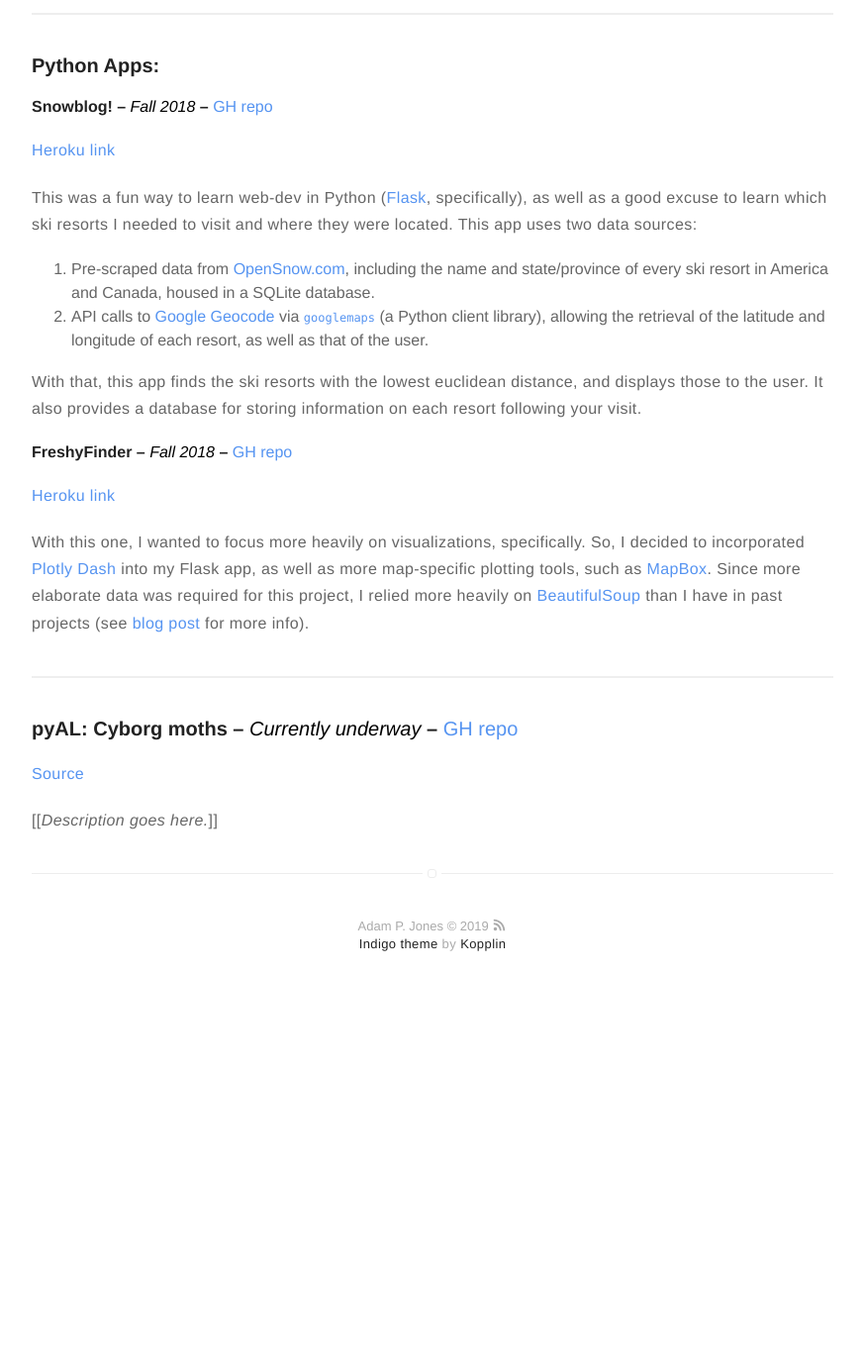
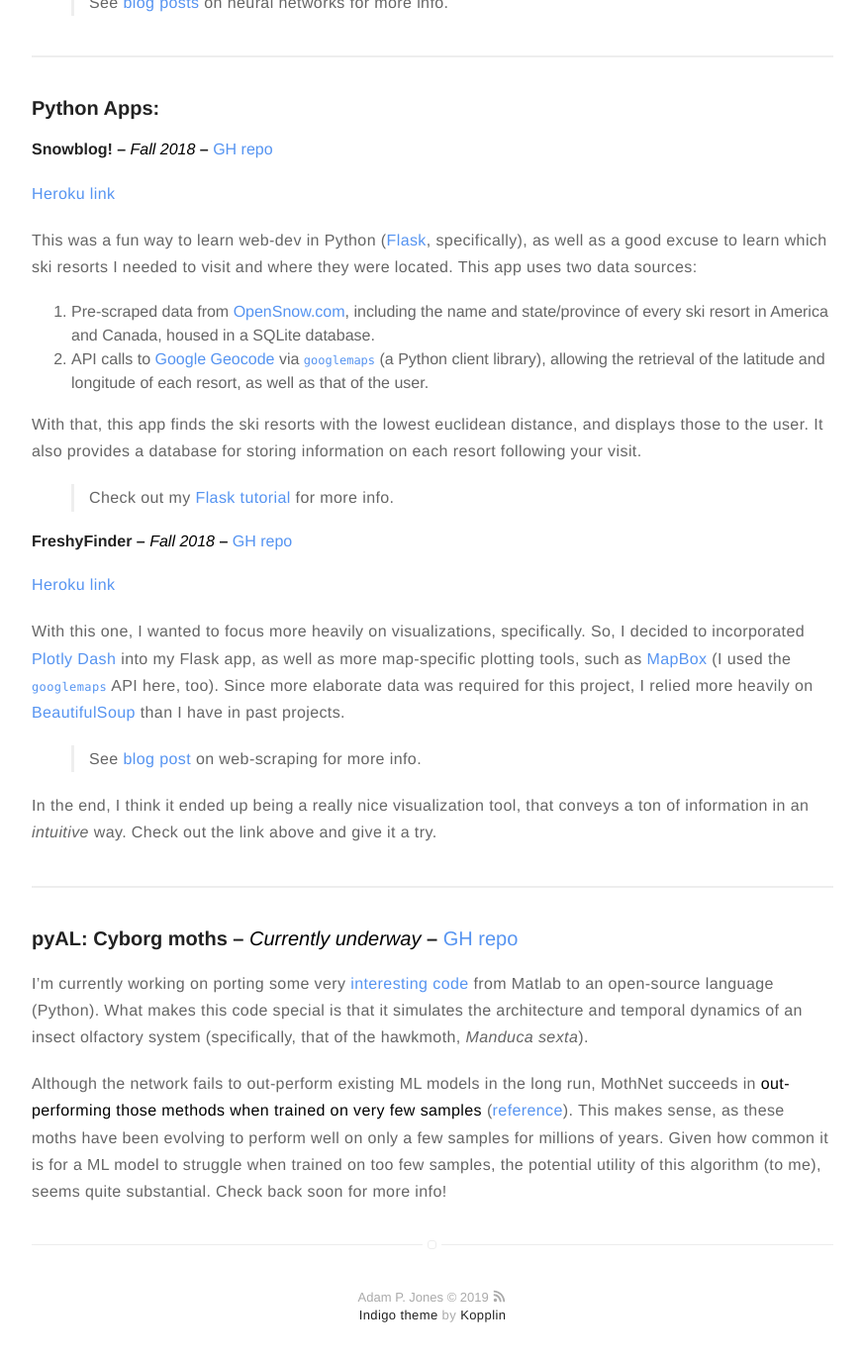
Before and after one commit to meccaLeccaHi/meccaLeccaHi.github.io, a Jekyll site: the page built from projects.md, in a window 1280 px wide and 1400 px high, scrolled down 7731 px. Shown: the top 1375 px of the window at 99% size, without its empty margins (203-1076 px from the left). Built offline with Jekyll 4.4.1, drawn with Linux system fonts in a browser that asks for light colours; before the commit the page ends 8756 px from its top, so only the background shows below that.

Commit message:
adding project descriptions

```diff
--- a/projects.md
+++ b/projects.md
@@ -94,6 +94,8 @@
 Because this problem was *so* well suited to image classification, our models performed with *extremely high accuracy* (**>98%**, see examples below).
 {% include double_figure.html url1="https://camo.githubusercontent.com/aa07576b4f9da35caf829c1b53b0ba69e9fbd27d/68747470733a2f2f692e696d6775722e636f6d2f6548656a75395a2e706e67" width1="35%" width2="30%"  url2="https://camo.githubusercontent.com/249d6d81fae9779f219f30080d9f6fd0d3bcbd4d/68747470733a2f2f692e696d6775722e636f6d2f7a6959686e6b692e706e67" caption="Semantic-category (left) and image-rotation (right) prediction examples." %}
 
+> See [blog posts](../tags/#neural-network/) on neural networks for more info.
+
 ---
 
 ### Python Apps:
@@ -106,15 +108,20 @@
 2. API calls to [Google Geocode](https://developers.google.com/maps/documentation/geocoding/start) via [`googlemaps`](https://github.com/googlemaps/google-maps-services-python) (a Python client library), allowing the retrieval of the latitude and longitude of each resort, as well as that of the user.
 
 With that, this app finds the ski resorts with the lowest euclidean distance, and displays those to the user. It also provides a database for storing information on each resort following your visit.
+> Check out my [Flask tutorial](../web-apps-with-flask/) for more info.
 
 #### FreshyFinder -- ***Fall 2018*** -- [GH repo](https://github.com/meccaLeccaHi/snow_scraper)
 [Heroku link](https://snowscraper.herokuapp.com/)
 
-With this one, I wanted to focus more heavily on visualizations, specifically. So, I decided to incorporated [Plotly Dash](Plotly Dash) into my Flask app, as well as more map-specific plotting tools, such as [MapBox](MapBox). Since more elaborate data was required for this project, I relied more heavily on [BeautifulSoup]() than I have in past projects (see [blog post](../webscraping/) for more info).
+With this one, I wanted to focus more heavily on visualizations, specifically. So, I decided to incorporated [Plotly Dash](Plotly Dash) into my Flask app, as well as more map-specific plotting tools, such as [MapBox](MapBox) (I used the [`googlemaps`](https://github.com/googlemaps/google-maps-services-python) API here, too). Since more elaborate data was required for this project, I relied more heavily on [BeautifulSoup]() than I have in past projects.
+> See [blog post](../webscraping/) on web-scraping for more info.
+
+In the end, I think it ended up being a really nice visualization tool, that conveys a ton of information in an *intuitive* way. Check out the link above and give it a try.
 
 ---
 
 ### pyAL: Cyborg moths  -- ***Currently underway*** -- [GH repo](https://github.com/meccaLeccaHi/pyAL)
-[Source](https://github.com/charlesDelahunt/PuttingABugInML)
 
-[[*Description goes here.*]]
+I'm currently working on porting some very [interesting code](https://github.com/charlesDelahunt/PuttingABugInML) from Matlab to an open-source language (Python). What makes this code special is that it simulates the architecture and temporal dynamics of an insect olfactory system (specifically, that of the hawkmoth, *Manduca sexta*).
+
+Although the network fails to out-perform existing ML models in the long run, MothNet succeeds in **out-performing those methods when trained on very few samples** ([reference](https://arxiv.org/abs/1808.08124)). This makes sense, as these moths have been evolving to perform well on only a few samples for millions of years. Given how common it is for a ML model to struggle when trained on too few samples, the potential utility of this algorithm (to me), seems quite substantial. Check back soon for more info!
```
